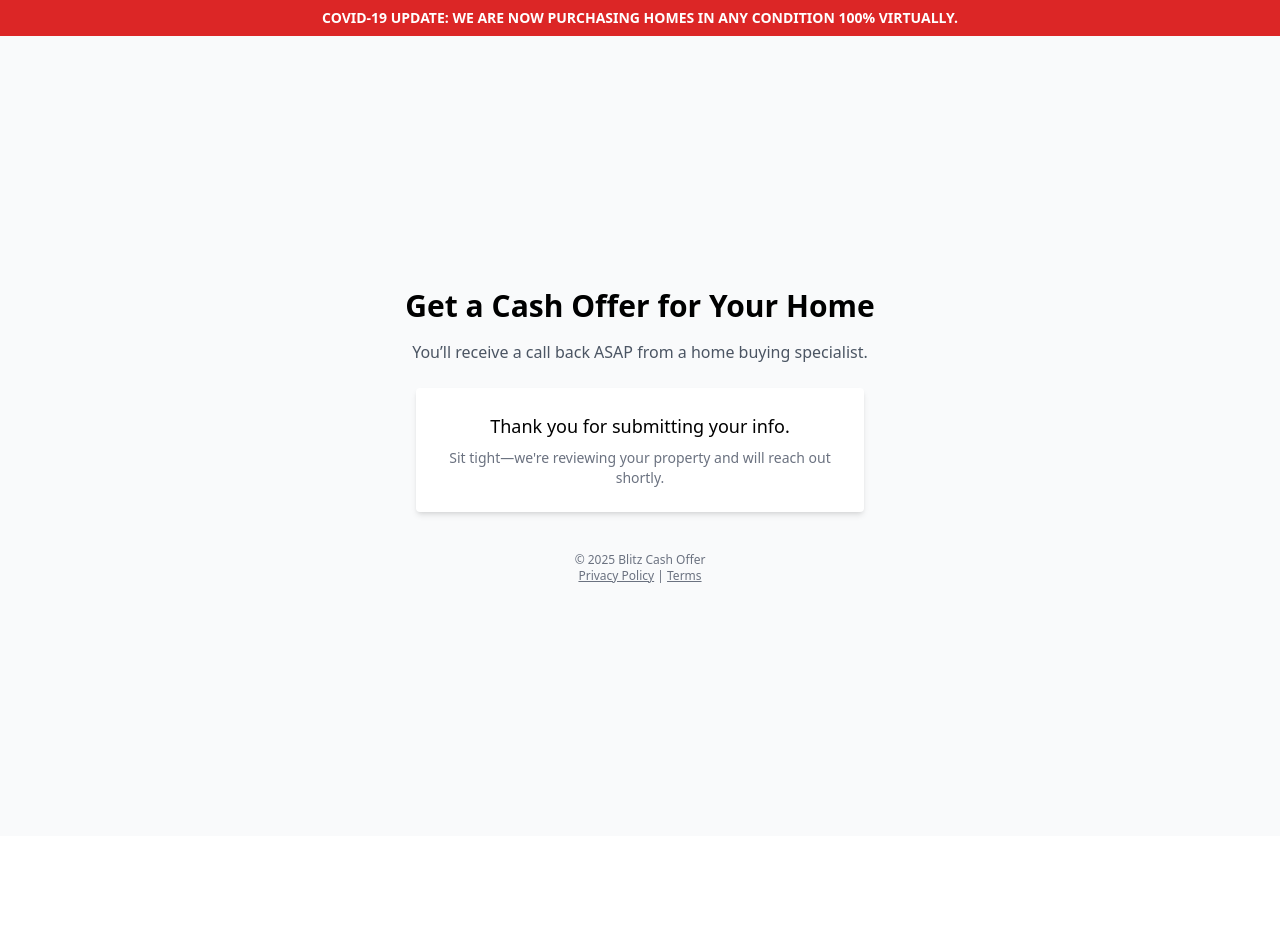
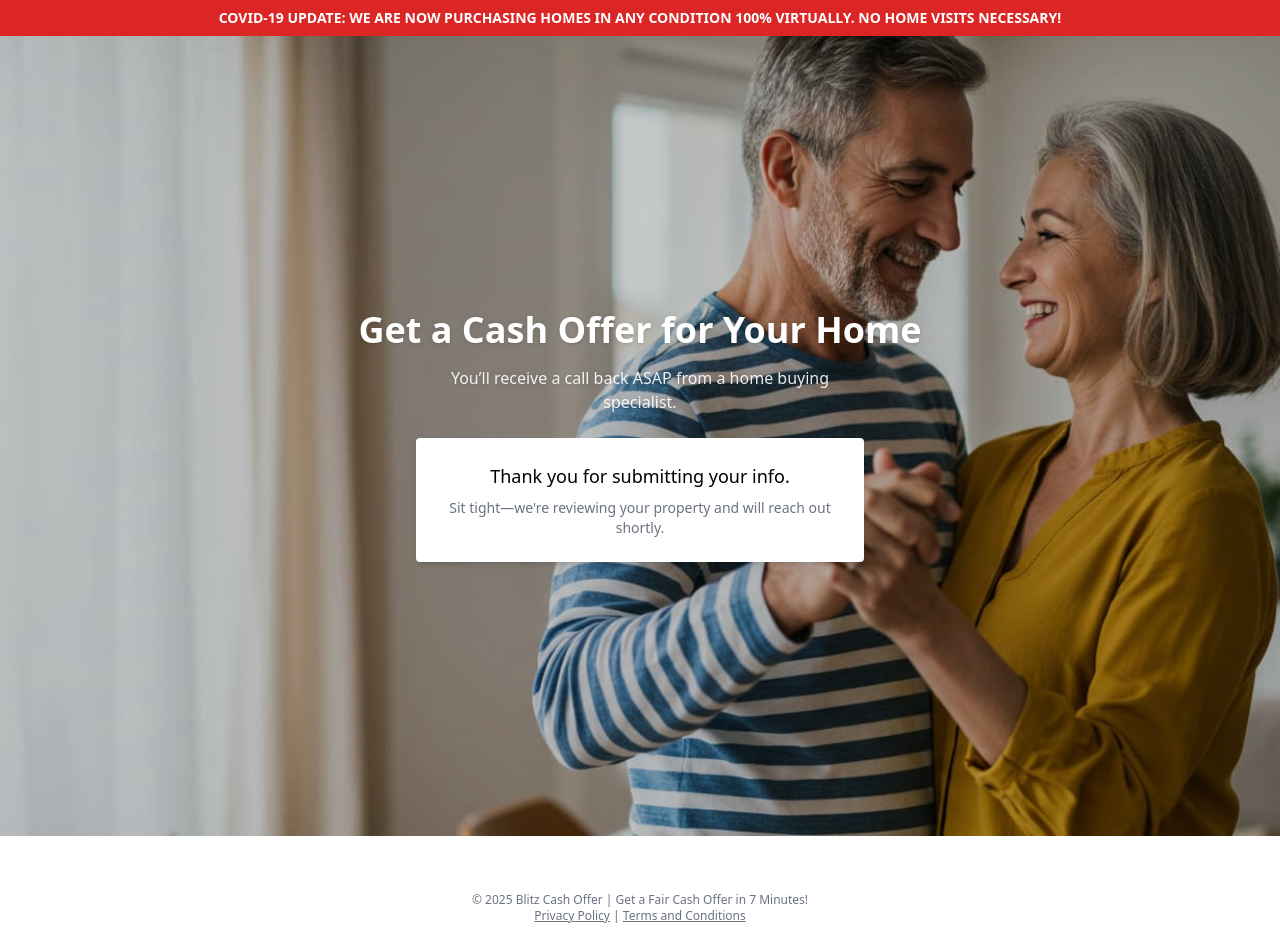
Before and after one commit to joshuapaschall/seller-site, a Next.js app: page / in a window 1280 px wide. Before the commit the page ends 836 px from the top, so only its background shows below. Built offline with nearby package versions, Linux system fonts and the light colour scheme.

Commit message:
Update index.js
feat: Add full hero background with floating form and optimized image

```diff
--- a/pages/index.js
+++ b/pages/index.js
@@ -1,3 +1,4 @@
+import Image from 'next/image';
 import Head from 'next/head';
 
 export default function Home() {
@@ -5,23 +6,55 @@ export default function Home() {
     <div>
       <Head>
         <title>Get a Cash Offer | Blitz Cash Offer</title>
-        <meta name="description" content="We buy homes in any condition. Get your offer today!" />
+        <meta
+          name="description"
+          content="We buy homes in any condition. Get your offer today!"
+        />
       </Head>
+
       <header className="bg-red-600 text-white py-2 text-center text-sm font-semibold">
-        COVID-19 UPDATE: WE ARE NOW PURCHASING HOMES IN ANY CONDITION 100% VIRTUALLY.
+        COVID-19 UPDATE: WE ARE NOW PURCHASING HOMES IN ANY CONDITION 100% VIRTUALLY. NO HOME VISITS NECESSARY!
       </header>
-      <main className="min-h-screen flex flex-col items-center justify-center bg-gray-50 p-6">
-        <h1 className="text-3xl font-bold text-center mb-4">Get a Cash Offer for Your Home</h1>
-        <p className="text-center text-gray-600 mb-6">You’ll receive a call back ASAP from a home buying specialist.</p>
-        <div className="bg-white p-6 rounded shadow-md w-full max-w-md">
-          <p className="text-center font-medium text-lg mb-2">Thank you for submitting your info.</p>
-          <p className="text-center text-sm text-gray-500">Sit tight—we're reviewing your property and will reach out shortly.</p>
-        </div>
-        <footer className="text-xs text-center text-gray-500 mt-10">
-          © 2025 Blitz Cash Offer<br />
-          <a href="/privacy" className="underline">Privacy Policy</a> | <a href="/terms" className="underline">Terms</a>
-        </footer>
-      </main>
+
+      <div className="relative min-h-screen">
+        <Image
+          src="/images/hero-couple.jpg"
+          alt="Happy couple hugging at home"
+          layout="fill"
+          objectFit="cover"
+          priority
+          sizes="100vw"
+        />
+        <div className="absolute inset-0 bg-black/20" />
+
+        <main className="absolute inset-0 flex flex-col items-center justify-center p-6 z-10 text-white">
+          <h1 className="text-3xl md:text-4xl font-bold text-center mb-4 drop-shadow">
+            Get a Cash Offer for Your Home
+          </h1>
+          <p className="text-center text-white/90 mb-6 max-w-md drop-shadow">
+            You’ll receive a call back ASAP from a home buying specialist.
+          </p>
+          <div className="bg-white p-6 rounded shadow-md w-full max-w-md text-black">
+            <p className="text-center font-medium text-lg mb-2">
+              Thank you for submitting your info.
+            </p>
+            <p className="text-center text-sm text-gray-500">
+              Sit tight—we're reviewing your property and will reach out shortly.
+            </p>
+          </div>
+        </main>
+      </div>
+
+      <footer className="text-xs text-center text-gray-500 mt-10 p-4">
+        © 2025 Blitz Cash Offer | Get a Fair Cash Offer in 7 Minutes!<br />
+        <a href="/privacy" className="underline">
+          Privacy Policy
+        </a>{' '}
+        |{' '}
+        <a href="/terms" className="underline">
+          Terms and Conditions
+        </a>
+      </footer>
     </div>
-  )
+  );
 }
```
